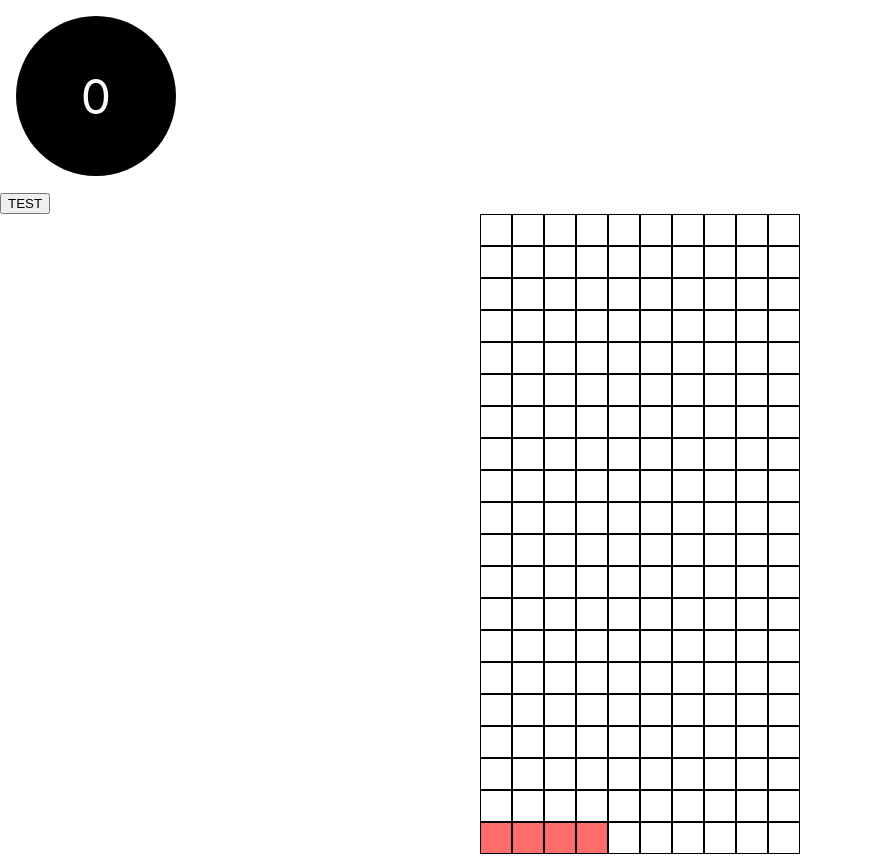
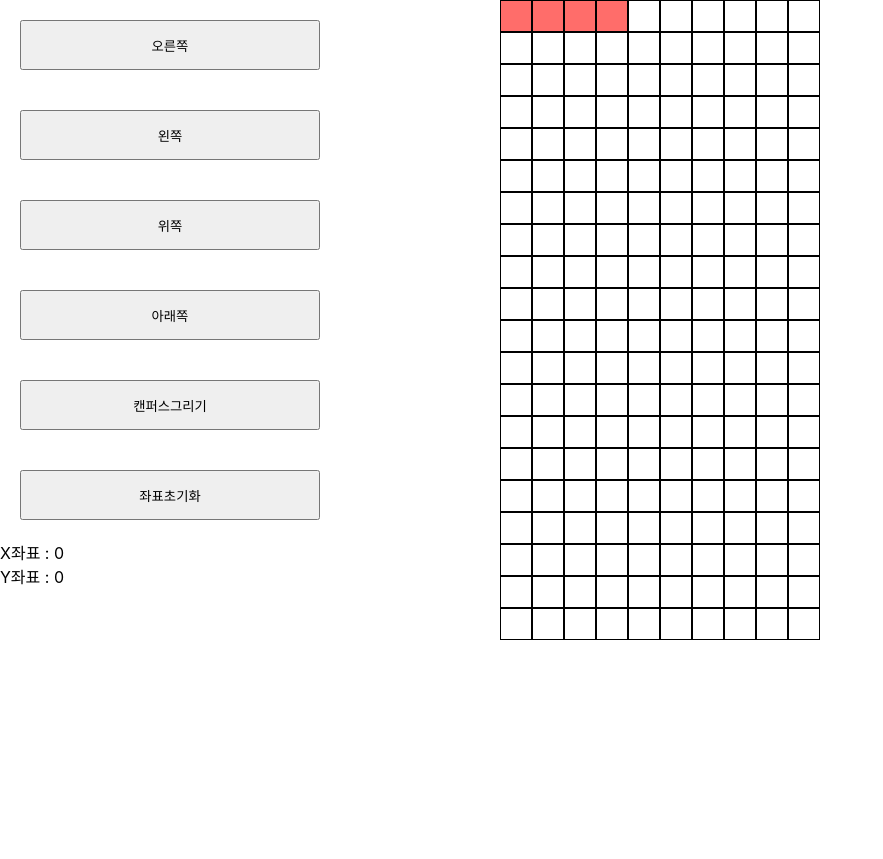
Before and after one commit to SeungHyunH/ReactTetris, a React (Create React App) app in the folder tetris/: page / in a window 1280 px wide. Shown: the whole page, without its empty margins (0-883 px from the left). After the commit the page ends 800 px from the top, so only its background shows below. Built offline with nearby package versions, Linux system fonts and the light colour scheme.

Commit message:
redux와 canvas 연결

```diff
--- a/tetris/src/App.js
+++ b/tetris/src/App.js
@@ -1,10 +1,8 @@
-import CounterContainer from './containers/CouterContainer';
-import Board from './components/Board';
+import TetrisContainer from './containers/TetrisContainer';
 function App() {
   return (
     <div className="App">
-      <CounterContainer />
-      <Board/>
+      <TetrisContainer/>
     </div>
   );
 }
--- a/tetris/src/actions/ActionTypes.js
+++ b/tetris/src/actions/ActionTypes.js
@@ -1,3 +1,6 @@
-export const INCREMENT = "INCREMENT";
-export const DECREMENT = "DECREMENT";
-export const SET_COLOR = "SET_COLOR";
+export const MOVE_LEFT = "MOVE_LEFT";
+export const MOVE_RIGHT = "MOVE_RIGHT";
+export const MOVE_UP = "MOVE_UP";
+export const MOVE_DOWN = "MOVE_DOWN";
+export const SET_POS = "SET_POS";
+export const SET_BOARD = "SET_BOARD";
--- a/tetris/src/actions/index.js
+++ b/tetris/src/actions/index.js
@@ -1,11 +1,25 @@
 import * as types from "./ActionTypes";
-export const increment = () => ({
-	type: types.INCREMENT,
+export const moveLeft = () => ({
+	type: types.MOVE_LEFT,
 });
-export const decrement = () => ({
-	type: types.DECREMENT,
+export const moveRight = () => ({
+	type: types.MOVE_RIGHT,
 });
-export const setColor = (color) => ({
-	type: types.SET_COLOR,
-color,
+
+export const moveUp = () => ({
+	type: types.MOVE_UP,
 });
+
+export const moveDown = () => ({
+	type: types.MOVE_DOWN,
+});
+
+export const setBoard = (board) => ({
+	type: types.SET_BOARD,
+	board
+});
+
+export const setPos = (pos) => ({
+	type: types.SET_POS,
+	pos
+});
--- a/tetris/src/components/Board.jsx
+++ b/tetris/src/components/Board.jsx
@@ -1,14 +1,17 @@
 import React, {useRef,useEffect} from 'react';
+import PropTypes from "prop-types";
+import { useSelector } from "react-redux";
 import styled from 'styled-components';
 
-const Board = () => {
+const Board = ({onMoveLeft,onMoveRight,onMoveUp,onMoveDown,onSetBoard,onSetPos}) => {
     const canvas = useRef(null);
     const CANVAS_WIDTH = document.documentElement.clientWidth/4;
     const CANVAS_HEIGHT = document.documentElement.clientWidth/2;
     const BLOCK_SIZE = CANVAS_WIDTH/10;
-    const pos = useRef({x:0,y:0});
+    const pos = useSelector((state) => state.tetrisFunc.pos);
+    const board = useSelector((state) => state.tetrisFunc.board);
 
-    useEffect(()=>{
+    function CanvasInit(){
         const ctx = canvas.current.getContext("2d");
         ctx.canvas.width = CANVAS_WIDTH+1;
         ctx.canvas.height = CANVAS_HEIGHT+1;
@@ -17,40 +20,134 @@ const Board = () => {
         ctx.fillStyle='#FFFFFF';
         for(let i = 0; i < 10 ; i++){
             for(let j = 0; j < 20; j++){
-                ctx.fillRect(i*BLOCK_SIZE+1,j*BLOCK_SIZE+1,BLOCK_SIZE,BLOCK_SIZE);
+                ctx.fillRect(i*BLOCK_SIZE+1,j*BLOCK_SIZE+1,BLOCK_SIZE-2,BLOCK_SIZE-2);
                 ctx.strokeRect(i*BLOCK_SIZE+0.5,j*BLOCK_SIZE+0.5,BLOCK_SIZE-1,BLOCK_SIZE-1);
             }
         }
+        ctx.fillStyle='#FF6D6A';
+        for(let i = pos[0]; i < pos[0]+4; i++){
+            ctx.fillRect(i*BLOCK_SIZE+1,pos[1]*BLOCK_SIZE+1,BLOCK_SIZE-2,BLOCK_SIZE-2);
+        }
+    }
+
+    function MoveRight(){
+        const ctx = canvas.current.getContext("2d");
+        ctx.fillStyle='#FFFFFF';
+        for(let i = pos[0]; i < pos[0]+4; i++){
+            ctx.fillRect(i*BLOCK_SIZE+1,pos[1]*BLOCK_SIZE+1,BLOCK_SIZE-2,BLOCK_SIZE-2);
+            ctx.strokeRect(i*BLOCK_SIZE+0.5,pos[1]*BLOCK_SIZE+0.5,BLOCK_SIZE-1,BLOCK_SIZE-1);
+        }
+
+        onMoveRight();
 
         ctx.fillStyle='#FF6D6A';
-        for(let i = pos.current['x']; i < pos.current['x']+4; i++){
-            ctx.fillRect(i*BLOCK_SIZE+1,19*BLOCK_SIZE+1,BLOCK_SIZE-2,BLOCK_SIZE-2);
+        for(let i = pos[0]; i < pos[0]+4; i++){
+            ctx.fillRect(i*BLOCK_SIZE+1,pos[1]*BLOCK_SIZE+1,BLOCK_SIZE-2,BLOCK_SIZE-2);
         }
+    }
+
+    function MoveLeft(){
+        const ctx = canvas.current.getContext("2d");
+        ctx.fillStyle='#FFFFFF';
+        for(let i = pos[0]; i < pos[0]+4; i++){
+            ctx.fillRect(i*BLOCK_SIZE+1,pos[1]*BLOCK_SIZE+1,BLOCK_SIZE-2,BLOCK_SIZE-2);
+            ctx.strokeRect(i*BLOCK_SIZE+0.5,pos[1]*BLOCK_SIZE+0.5,BLOCK_SIZE-1,BLOCK_SIZE-1);
+        }
+        onMoveLeft();
+        ctx.fillStyle='#FF6D6A';
+        for(let i = pos[0]; i < pos[0]+4; i++){
+            ctx.fillRect(i*BLOCK_SIZE+1,pos[1]*BLOCK_SIZE+1,BLOCK_SIZE-2,BLOCK_SIZE-2);
+        }
+    }
+
+    function MoveUp(){
+        const ctx = canvas.current.getContext("2d");
+        ctx.fillStyle='#FFFFFF';
+        for(let i = pos[0]; i < pos[0]+4; i++){
+            ctx.fillRect(i*BLOCK_SIZE+1,pos[1]*BLOCK_SIZE+1,BLOCK_SIZE-2,BLOCK_SIZE-2);
+            ctx.strokeRect(i*BLOCK_SIZE+0.5,pos[1]*BLOCK_SIZE+0.5,BLOCK_SIZE-1,BLOCK_SIZE-1);
+        }
+        onMoveUp();
+        ctx.fillStyle='#FF6D6A';
+        for(let i = pos[0]; i < pos[0]+4; i++){
+            ctx.fillRect(i*BLOCK_SIZE+1,pos[1]*BLOCK_SIZE+1,BLOCK_SIZE-2,BLOCK_SIZE-2);
+        }
+    }
+
+
+    function MoveDown(){
+        const ctx = canvas.current.getContext("2d");
+        ctx.fillStyle='#FFFFFF';
+        for(let i = pos[0]; i < pos[0]+4; i++){
+            ctx.fillRect(i*BLOCK_SIZE+1,pos[1]*BLOCK_SIZE+1,BLOCK_SIZE-2,BLOCK_SIZE-2);
+            ctx.strokeRect(i*BLOCK_SIZE+0.5,pos[1]*BLOCK_SIZE+0.5,BLOCK_SIZE-1,BLOCK_SIZE-1);
+        }
+        onMoveDown();
+        ctx.fillStyle='#FF6D6A';
+        for(let i = pos[0]; i < pos[0]+4; i++){
+            ctx.fillRect(i*BLOCK_SIZE+1,pos[1]*BLOCK_SIZE+1,BLOCK_SIZE-2,BLOCK_SIZE-2);
+        }
+    }
+
+    useEffect(()=>{
+        CanvasInit();
     })
+
     return (
-        <>
-            <button onClick={()=>{
-                const ctx = canvas.current.getContext("2d");
-                ctx.fillStyle='#FFFFFF';
-                for(let i = pos.current['x']; i < pos.current['x']+4; i++){
-                    ctx.fillRect(i*BLOCK_SIZE+1,19*BLOCK_SIZE+1,BLOCK_SIZE,BLOCK_SIZE);
-                    ctx.strokeRect(i*BLOCK_SIZE+0.5,19*BLOCK_SIZE+0.5,BLOCK_SIZE-1,BLOCK_SIZE-1);
-                }
-                pos.current['x']=pos.current['x']+1;
-                ctx.fillStyle='#FF6D6A';
-                for(let i = pos.current['x']; i < pos.current['x']+4; i++){
-                    ctx.fillRect(i*BLOCK_SIZE+1,19*BLOCK_SIZE+1,BLOCK_SIZE-2,BLOCK_SIZE-2);
-                }
-            }}>TEST</button>
-            <CanvasContainer>
-                <canvas ref = {canvas}/>
-            </CanvasContainer>
-        </>
+        <Container>
+            <ButtonContainer>
+                <Button onClick={MoveRight}>오른쪽</Button>
+                <Button onClick={MoveLeft}>왼쪽</Button>
+                <Button onClick={MoveUp}>위쪽</Button>
+                <Button onClick={MoveDown}>아래쪽</Button>
+                <Button onClick={CanvasInit}>캔퍼스그리기</Button>
+                <Button onClick={()=>onSetPos([0,0])}>좌표초기화</Button>
+                <div>X좌표 : {pos[0]}</div>
+                <div>Y좌표 : {pos[1]}</div>
+            </ButtonContainer>
+            <canvas ref = {canvas}/>
+            <div style={{width:'300px'}}/>
+        </Container>
     )
 }
-const CanvasContainer = styled.div`
-  width: 100%;
-  height: 100%;
-  text-align: center;
+
+Board.propTypes = {
+    pos: PropTypes.array,
+    board: PropTypes.array,
+    onMoveLeft: PropTypes.func,
+    onMoveRight: PropTypes.func,
+    onMoveUp: PropTypes.func,
+    onMoveDown: PropTypes.func,
+    onSetBoard: PropTypes.func,
+    onSetPos: PropTypes.func,
+
+};
+
+Board.defaultProps = {
+    pos: [0,0],
+    board: Array.from(Array(10),()=>Array(20).fill(false)),
+    onMoveLeft: () => console.warn("onMoveLeft not defined"),
+    onMoveRight: () => console.warn("onMoveRight not defined"),
+    onMoveUp: () => console.warn("onMoveUp not defined"),
+    onMoveDown: () => console.warn("onMoveDown not defined"),
+    onSetBoard: () => console.warn("onSetBoard not defined"),
+    onSetPos: () => console.warn("onSetPos not defined"),
+};
+
+const Container = styled.div`
+    display: flex;
+    flex-direction: row;
+    justify-content: space-between;
+`
+
+const ButtonContainer = styled.div`
+    display: flex;
+    flex-direction: column;
+`
+
+const Button = styled.button`
+    width: 300px;
+    height: 50px;
+    margin: 20px;
 `
 export default Board
--- a/tetris/src/components/Counter.css
+++ /dev/null
@@ -1,21 +0,0 @@
-.Counter {
-    /* layout */
-    width: 10rem;
-    height: 10rem;
-    display: flex;
-    align-items: center;
-    justify-content: center;
-    margin: 1rem;
-
-     /* color */
-    color: white;
-
-    /* font */
-    font-size: 3rem;
-
-    /* etc */
-    border-radius: 100%;
-    cursor: pointer;
-    user-select: none;
-    transition: background-color 0.75s;
-}
--- /dev/null
+++ b/tetris/src/containers/TetrisContainer.js
@@ -0,0 +1,25 @@
+import Board from "../components/Board";
+import * as actions from "../actions";
+import { connect } from "react-redux";
+
+const mapStateToProps = (state) => ({
+    board: state.board,
+    pos: state.pos,
+});
+
+const mapDispatchToProps = (dispatch) => ({
+    onMoveLeft: () => dispatch(actions.moveLeft()),
+    onMoveRight: () => dispatch(actions.moveRight()),
+    onMoveUp: () => dispatch(actions.moveUp()),
+    onMoveDown: () => dispatch(actions.moveDown()),
+    onSetBoard: (board) => {
+        dispatch(actions.setBoard(board));
+    },
+    onSetPos: (pos) => {
+        dispatch(actions.setPos(pos));
+    },
+});
+
+const TetrisContainer = connect(mapStateToProps, mapDispatchToProps)(Board);
+
+export default TetrisContainer;
--- a/tetris/src/reducers/index.js
+++ b/tetris/src/reducers/index.js
@@ -1,6 +1,6 @@
 import { combineReducers } from 'redux';
-import numbercount from './countReducer';
+import tetrisFunc from './tetrisReducer';
 
 export default combineReducers({
-    numbercount
+    tetrisFunc
 });
--- /dev/null
+++ b/tetris/src/reducers/tetrisReducer.js
@@ -0,0 +1,47 @@
+// Define the initial state
+const initialState = {
+    board: Array.from(Array(10),()=>Array(20).fill(false)),
+    pos : [0,0]
+};
+
+function tetrisFunc(state = initialState, action) {
+    switch (action.type) {
+        case 'MOVE_LEFT':
+            return {
+                ...state,
+                pos: [state.pos[0] - 1,state.pos[1]]
+            };
+        case 'MOVE_RIGHT':
+            return {
+                ...state,
+                pos: [state.pos[0] + 1,state.pos[1]]
+            };
+        case 'MOVE_UP':
+            return {
+                ...state,
+                pos: [state.pos[0],state.pos[1] - 1]
+            };
+        case 'MOVE_DOWN':
+            return {
+                ...state,
+                pos: [state.pos[0],state.pos[1] + 1]
+            };
+
+        case 'SET_BOARD':
+                return {
+                    ...state,
+                    board: action.board
+                };
+
+        case 'SET_POS':
+            return {
+                ...state,
+                pos: action.pos
+            };
+
+        default:
+            return state;
+    }
+};
+
+export default tetrisFunc;
```
